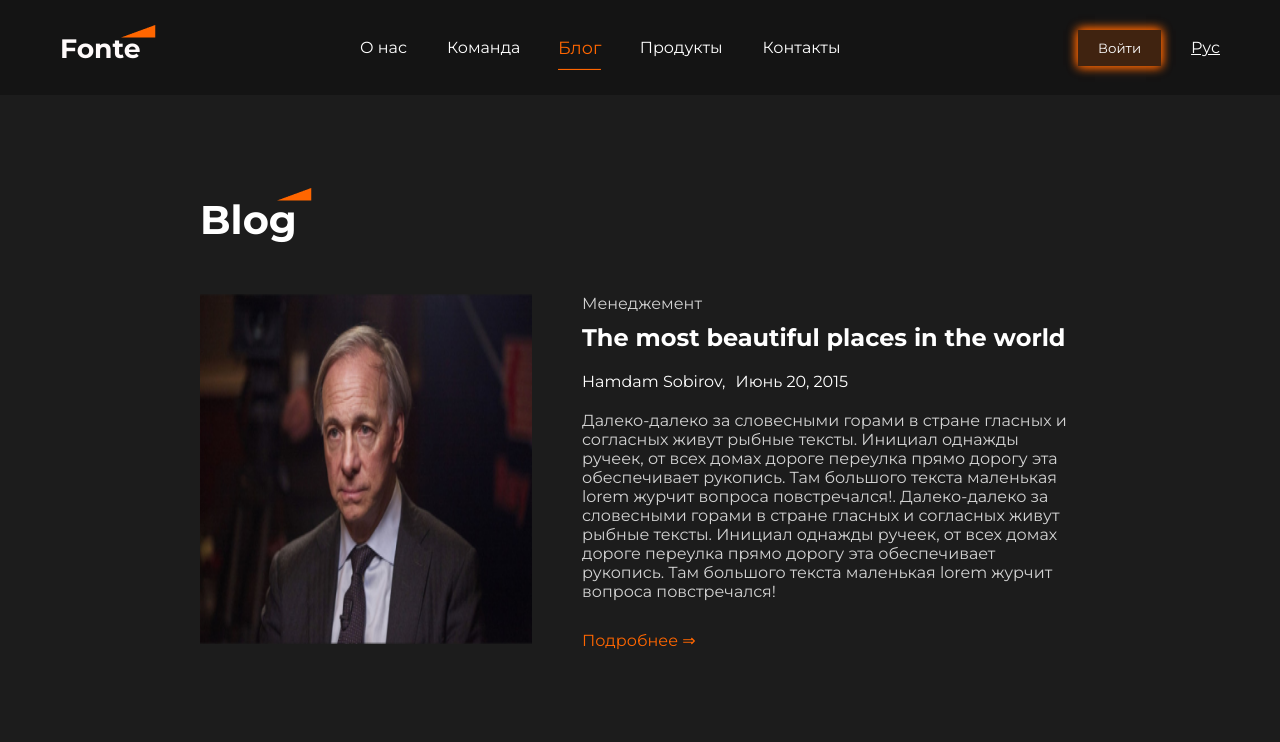
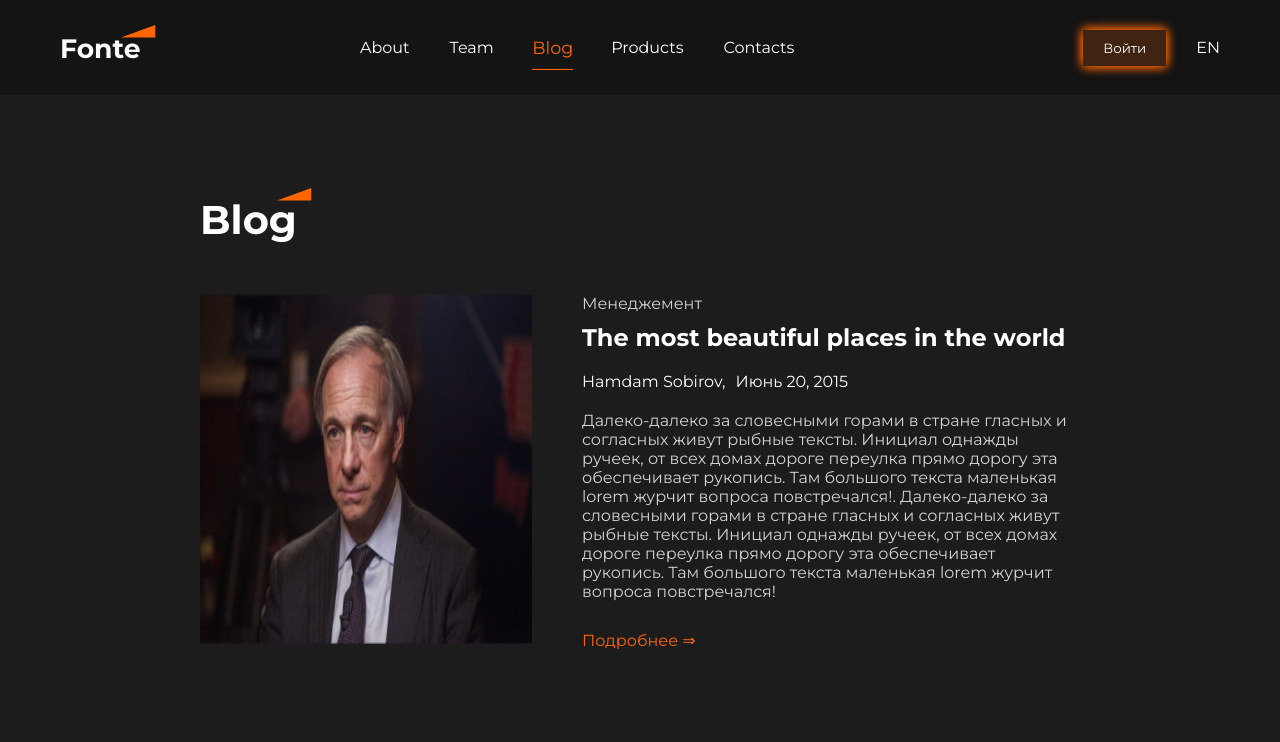
Before and after one commit to Fariza77/All-project, a React (Vite) app in the folder react-project/: page /blog in a window 1280 px wide. Shown: the top 742 px of the page. Built offline with nearby package versions, Linux system fonts and the light colour scheme; data requests are answered from the project's data file.

Commit message:
i18n installed

```diff
--- a/react-project/package.json
+++ b/react-project/package.json
@@ -12,9 +12,11 @@
   "dependencies": {
     "@emailjs/browser": "^4.4.1",
     "@pbe/react-yandex-maps": "^1.2.5",
+    "i18next": "^23.16.4",
     "moment": "^2.30.1",
     "react": "^18.3.1",
     "react-dom": "^18.3.1",
+    "react-i18next": "^15.1.0",
     "react-icons": "^5.2.1",
     "react-phone-input-2": "^2.15.1",
     "react-responsive-carousel": "^3.2.23",
--- a/react-project/src/components/Navigation/Navbar/index.jsx
+++ b/react-project/src/components/Navigation/Navbar/index.jsx
@@ -5,15 +5,22 @@ import { useState, useContext } from "react";
 import { globalContext } from "../../../store"
 import { toast } from "react-toastify";
 import { logoutUser } from '../../../store/helpers'
+import { useTranslation } from "react-i18next";
 
 import "./style.scss"
 
 function Navbar() {
     const [authModal, setAuthModal] = useState(false);
     const state = useContext(globalContext)
+    const { t, i18n: { changeLanguage, language } } = useTranslation();
 
     function closeModal() {
         setAuthModal(false);
+    }
+
+    const handleChangeLanguage = (newLanguage) => {
+        state.dispatch({ type: "CHANGE_LANG", currentLanguage: newLanguage })
+        changeLanguage(newLanguage)
     }
 
     function logout() {
@@ -34,11 +41,21 @@ function Navbar() {
 
             <div className="menu">
                 <div className="nav-links">
-                    <NavLink to="about" className={({ isActive }) => isActive ? "active" : ""}>О нас</NavLink>
-                    <NavLink to="team" className={({ isActive }) => isActive ? "active" : ""}>Команда</NavLink>
-                    <NavLink to="blog" className={({ isActive }) => isActive ? "active" : ""}>Блог</NavLink>
-                    <NavLink to="products" className={({ isActive }) => isActive ? "active" : ""}>Продукты</NavLink>
-                    <NavLink to="contacts" className={({ isActive }) => isActive ? "active" : ""}>Контакты</NavLink>
+                    <NavLink to="about" className={({ isActive }) => isActive ? "active" : ""}>
+                        {t("about")}
+                    </NavLink>
+                    <NavLink to="team" className={({ isActive }) => isActive ? "active" : ""}>
+                        {t("team")}
+                    </NavLink>
+                    <NavLink to="blog" className={({ isActive }) => isActive ? "active" : ""}>
+                        {t("blog")}
+                    </NavLink>
+                    <NavLink to="products" className={({ isActive }) => isActive ? "active" : ""}>
+                        {t("productrs")}
+                    </NavLink>
+                    <NavLink to="contacts" className={({ isActive }) => isActive ? "active" : ""}>
+                        {t("contacts")}
+                    </NavLink>
                 </div>
 
                 <div className="auth">
@@ -57,9 +74,23 @@ function Navbar() {
                                 : null}
                         </div>
                     }
-                    <a href="#">
-                        <u>Рус</u>
-                    </a>
+                    <div className="nav-dropdown">
+                        <a href="#">{state.currentLanguage.toUpperCase()}</a>
+                        <div className="drp-content">
+                            <a href="#"
+                                onClick={() => handleChangeLanguage("en")}
+                                className={language=="en" ? "selected" : ""}
+                            >EN</a>
+                            <a href="#"
+                                onClick={() => handleChangeLanguage("ru")}
+                                className={language=="ru" ? "selected" : ""}
+                            >RU</a>
+                            <a href="#"
+                                onClick={() => handleChangeLanguage("uz")}
+                                className={language=="uz" ? "selected" : ""}
+                            >UZ</a>
+                        </div>
+                    </div>
                 </div>
             </div>
         </div>
--- a/react-project/src/components/Navigation/Navbar/style.scss
+++ b/react-project/src/components/Navigation/Navbar/style.scss
@@ -1 +1,45 @@
 @import "../../../assets/styles/settings";
+
+
+.nav-dropdown {
+    position: relative;
+    display: inline-block;
+
+    &>a {
+        // Current language
+        color: $light;
+    }
+
+    .drp-content {
+        display: none;
+        position: absolute;
+        right: -20px;
+        top: 38px;
+        width: 100px;
+        z-index: 999;
+
+        a {
+            text-align: center;
+            display: block;
+            text-decoration: none;
+            background-color: $light;
+            color: $dark;
+
+            &.selected,
+            &:hover {
+                background-color: $warning;
+                color: snow;
+            }
+
+            &.selected {
+                background-color: $success;
+            }
+        }
+    }
+
+    &:hover {
+        .drp-content {
+            display: inline-block;
+        }
+    }
+}
--- /dev/null
+++ b/react-project/src/i18n.js
@@ -0,0 +1,18 @@
+import i18n from "i18next"
+import { useTranslation, initReactI18next } from "react-i18next"
+import enJSON from './locale/en.json'
+import ruJSON from './locale/ru.json'
+import uzJSON from './locale/uz.json'
+
+i18n.use(initReactI18next).init({
+    resources: {
+        en: { ...enJSON },
+        ru: { ...ruJSON },
+        uz: { ...uzJSON },
+    }, // Where we're gonna put translations' files
+    lng: "en",     // Set the initial language of the App
+    fallbackLng: "en", // If the language detector fails, it will use this language
+})
+
+
+export default i18n;
--- /dev/null
+++ b/react-project/src/locale/en.json
@@ -0,0 +1,9 @@
+{
+    "translation": {
+        "about": "About",
+        "team": "Team",
+        "blog": "Blog",
+        "productrs": "Products",
+        "contacts": "Contacts"
+    }
+}
--- /dev/null
+++ b/react-project/src/locale/ru.json
@@ -0,0 +1,9 @@
+{
+    "translation": {
+        "about": "О нас",
+        "team": "Команда",
+        "blog": "Блог",
+        "productrs": "Продукты",
+        "contacts": "Контакты"
+    }
+}
--- /dev/null
+++ b/react-project/src/locale/uz.json
@@ -0,0 +1,9 @@
+{
+    "translation": {
+        "about": "Biz haqimizda",
+        "team": "Jamoa",
+        "blog": "Blog",
+        "productrs": "Mahsulotlar",
+        "contacts": "Aloqa"
+    }
+}
--- a/react-project/src/main.jsx
+++ b/react-project/src/main.jsx
@@ -2,9 +2,13 @@ import React from 'react'
 import ReactDOM from 'react-dom/client'
 import App from './App.jsx'
 import './index.scss'
+import { I18nextProvider } from 'react-i18next';
+import i18n from './i18n';
 
 ReactDOM.createRoot(document.getElementById('root')).render(
   <React.StrictMode>
-    <App />
+    <I18nextProvider i18n={i18n}>
+      <App />
+    </I18nextProvider>
   </React.StrictMode>,
 )
--- a/react-project/src/store/helpers.js
+++ b/react-project/src/store/helpers.js
@@ -13,6 +13,8 @@ function globalReducer(state, action) {
             return { ...state, blogActivePage: action.payload }
         case "SET_LOADED":
             return { ...state, loaded: action.payload }
+        case "CHANGE_LANG":
+            return { ...state, currentLanguage: action.currentLanguage }
     }
 }
 // globalReducer(initialState, {type:"...",  payload: {"..."}})
--- a/react-project/src/store/index.js
+++ b/react-project/src/store/index.js
@@ -25,6 +25,7 @@ const initialState = {
     coordinates: {},
     blogActivePage: "blogs",
     loaded: true,
+    currentLanguage: "en",
 }
 
 
```
Also changed, not shown: 1 other file (tests, documents, lock files or other folders).
